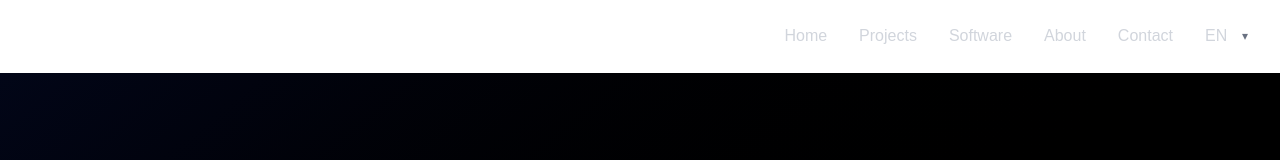
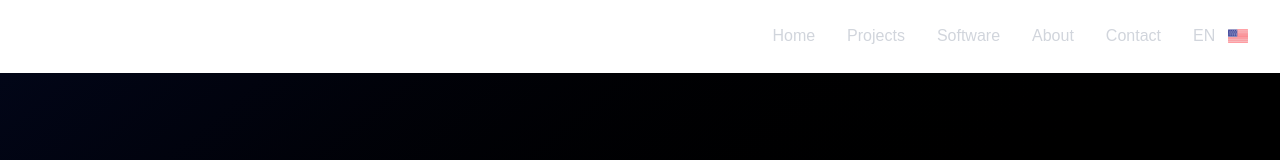
Before and after one commit to mickytme/MickyT-ThePolymath-Website, a Next.js app: page /en/software in a window 1280 px wide. Shown: the top 160 px of the page. Built offline with nearby package versions, Linux system fonts and the light colour scheme.

Commit message:
Update project.

```diff
--- a/components/layout/LanguageSwitcher.tsx
+++ b/components/layout/LanguageSwitcher.tsx
@@ -1,5 +1,6 @@
 "use client";
 
+import Image from "next/image";
 import { useLocale } from "next-intl";
 import { usePathname, useRouter } from "@/i18n/navigation";
 
@@ -7,10 +8,12 @@ const languages = [
   {
     code: "en",
     label: "EN",
+    icon: "/icons/english.png",
   },
   {
     code: "th",
     label: "TH",
+    icon: "/icons/thai.png",
   },
 ];
 
@@ -18,6 +21,10 @@ export default function LanguageSwitcher() {
   const locale = useLocale();
   const router = useRouter();
   const pathname = usePathname();
+
+  const currentLanguage =
+    languages.find((language) => language.code === locale) ??
+    languages[0];
 
   const handleLanguageChange = (
     event: React.ChangeEvent<HTMLSelectElement>
@@ -30,11 +37,15 @@ export default function LanguageSwitcher() {
   };
 
   return (
-    <div className="relative">
-      <label htmlFor="language-switcher" className="sr-only">
+    <div className="relative flex items-center">
+      <label
+        htmlFor="language-switcher"
+        className="sr-only"
+      >
         Select language
       </label>
 
+      {/* Language selector */}
       <select
         id="language-switcher"
         value={locale}
@@ -44,8 +55,9 @@ export default function LanguageSwitcher() {
           appearance-none
           bg-transparent
           py-1
-          pr-5
+          pr-8
           text-sm
+          font-medium
           text-gray-300
           outline-none
           transition-colors
@@ -66,20 +78,27 @@ export default function LanguageSwitcher() {
         ))}
       </select>
 
-      {/* Small dropdown arrow */}
-      <span
+      {/* PNG language icon */}
+      <div
         className="
           pointer-events-none
           absolute
           right-0
           top-1/2
+          flex
           -translate-y-1/2
-          text-xs
-          text-gray-500
+          items-center
         "
       >
-        ▾
-      </span>
+        <Image
+          src={currentLanguage.icon}
+          alt=""
+          width={20}
+          height={20}
+          className="h-5 w-5 object-contain"
+          aria-hidden="true"
+        />
+      </div>
     </div>
   );
 }
```
Also changed, not shown: public/icons/english.png (added), public/icons/thai.png (added).
